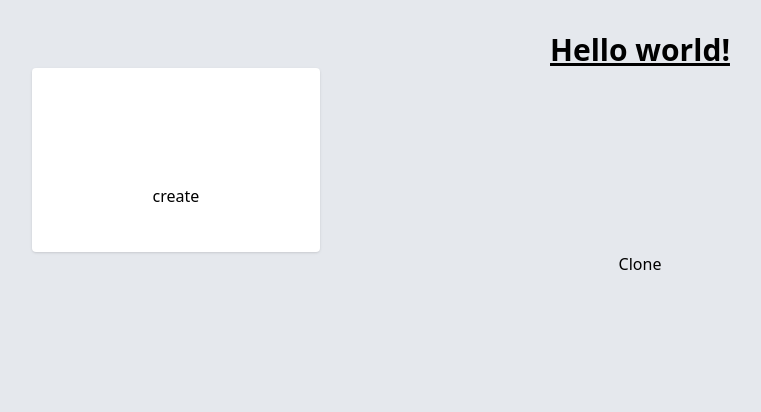
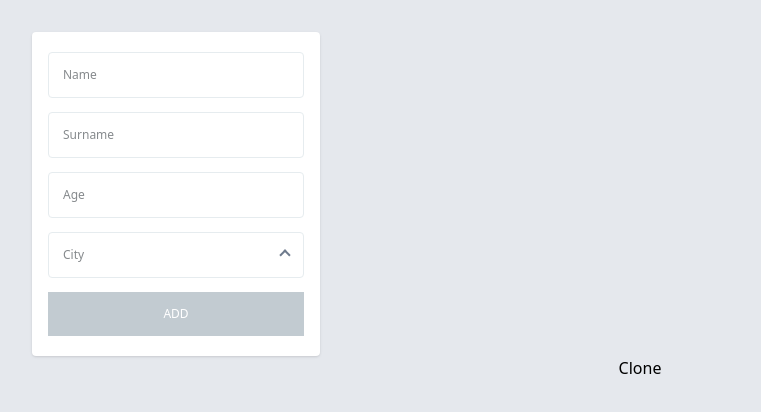
Before and after one commit to Gerasik/Test-tables, a React (Vite) app: page / in a window 1280 px wide. Shown: the top 412 px of the page, without its empty margins (0-761 px from the left). Built offline with nearby package versions, Linux system fonts and the light colour scheme.

Commit message:
add create form

```diff
--- a/src/App.tsx
+++ b/src/App.tsx
@@ -5,7 +5,6 @@ import Form from "components/Form"
 function App() {
   return (
     <div className="App">
-      <h1 className="text-3xl font-bold underline">Hello world!</h1>
       <Form />
       <Table />
     </div>
--- /dev/null
+++ b/src/components/Button.tsx
@@ -0,0 +1,29 @@
+import { ReactNode } from "react"
+import classNames from "classnames"
+
+interface Props {
+  children: ReactNode
+  disabled: boolean
+  type?: HTMLButtonElement["type"]
+}
+
+const Button = ({ children, disabled, type = "button" }: Props) => {
+  return (
+    <button
+      type={type}
+      className={classNames(
+        "uppercase text-xs py-3.5 bg-theme-button-primaryfont-bold text-white transition-colors",
+        {
+          "bg-theme-button-primary cursor-pointer hover:bg-theme-button-primary/70 active:bg-theme-button-primary/50":
+            !disabled,
+          "bg-theme-button-primary-disabled cursor-default pointer-events-none":
+            disabled,
+        }
+      )}
+    >
+      {children}
+    </button>
+  )
+}
+
+export default Button
--- /dev/null
+++ b/src/components/FieldContainer.tsx
@@ -0,0 +1,19 @@
+import { ReactNode } from "react"
+
+interface Props {
+  fieldError?: string
+  children: ReactNode
+}
+
+const FieldContainer = ({ fieldError, children }: Props) => {
+  return (
+    <div className="flex flex-col items-stretch">
+      {children}
+      {fieldError && (
+        <span className="text-red-500 text-xs text-left">{fieldError}</span>
+      )}
+    </div>
+  )
+}
+
+export default FieldContainer
--- a/src/components/Form.tsx
+++ b/src/components/Form.tsx
@@ -1,45 +1,101 @@
-import { useRef } from "react"
-import tablesStore, { IData } from "store/data"
+import InputText from "./InputText"
+import { Controller, SubmitHandler, useForm } from "react-hook-form"
+import { yupResolver } from "@hookform/resolvers/yup"
+import { DataItem, dataItemSchema } from "schema/data"
+import FieldContainer from "./FieldContainer"
+import Dropdown from "./Dropdown"
+import tablesStore from "store/data"
+import Button from "./Button"
+import { v4 as uuidv4 } from "uuid"
+
+const cityOptions = ["Riga", "Daugavpils", "Jūrmala", "Ventspils"]
 
 const Form = () => {
-  const refName = useRef<HTMLInputElement>(null)
-  const refSurname = useRef<HTMLInputElement>(null)
-  const refAge = useRef<HTMLInputElement>(null)
-  const refCity = useRef<HTMLInputElement>(null)
+  const {
+    handleSubmit,
+    control,
+    reset,
+    formState: { errors, isValid },
+  } = useForm<DataItem>({
+    mode: "onChange",
+    resolver: yupResolver(dataItemSchema),
+  })
 
-  const onFormSubmit = (e: React.FormEvent<HTMLFormElement>) => {
-    if (
-      refName.current &&
-      refSurname.current &&
-      refAge.current &&
-      refCity.current
-    ) {
-      e.preventDefault()
-      const newRowData: IData = {
-        id: new Date().valueOf(),
-        name: refName.current.value,
-        surname: refSurname.current.value,
-        age: +refAge.current.value,
-        city: refCity.current.value,
-      }
-      tablesStore.addRow(newRowData)
-      refName.current.value = ""
-      refSurname.current.value = ""
-      refAge.current.value = ""
-      refCity.current.value = ""
-    }
+  const onSubmit: SubmitHandler<DataItem> = (data) => {
+    const dataWithUniqueId = { ...data, id: uuidv4() }
+    tablesStore.addRow(dataWithUniqueId)
+    reset()
   }
 
   return (
-    <div className="rounded bg-white shadow px-4 py-5 max-w-72">
-      <form className="flex flex-col" onSubmit={onFormSubmit}>
-        <input type="text" required ref={refName} />
-        <input type="text" required ref={refSurname} />
-        <input type="text" required ref={refAge} />
-        <input type="text" required ref={refCity} />
-        <button type="submit">create</button> <br />
-      </form>
-    </div>
+    <form
+      onSubmit={handleSubmit(onSubmit)}
+      className="rounded bg-white shadow px-4 py-5 max-w-72 flex flex-col gap-3.5"
+    >
+      <FieldContainer fieldError={errors.name?.message}>
+        <Controller
+          name="name"
+          control={control}
+          rules={{ required: true }}
+          render={({ field }) => (
+            <InputText
+              value={field.value || ""}
+              onChange={field.onChange}
+              placeholder="Name"
+            />
+          )}
+        />
+      </FieldContainer>
+      <FieldContainer fieldError={errors.surname?.message}>
+        <Controller
+          name="surname"
+          control={control}
+          rules={{ required: true }}
+          render={({ field }) => (
+            <InputText
+              value={field.value || ""}
+              onChange={field.onChange}
+              placeholder="Surname"
+            />
+          )}
+        />
+      </FieldContainer>
+      <FieldContainer fieldError={errors.age?.message}>
+        <Controller
+          name="age"
+          control={control}
+          rules={{ required: true }}
+          render={({ field }) => (
+            <InputText
+              value={field.value || ""}
+              onChange={field.onChange}
+              placeholder="Age"
+              type="number"
+              min={0}
+              max={100}
+            />
+          )}
+        />
+      </FieldContainer>
+      <FieldContainer fieldError={errors.city?.message}>
+        <Controller
+          name="city"
+          control={control}
+          rules={{ required: true }}
+          render={({ field }) => (
+            <Dropdown
+              value={field.value || ""}
+              onChange={field.onChange}
+              placeholder="City"
+              options={cityOptions}
+            />
+          )}
+        />
+      </FieldContainer>
+      <Button disabled={!isValid} type="submit">
+        Add
+      </Button>
+    </form>
   )
 }
 
--- /dev/null
+++ b/src/schema/data.ts
@@ -0,0 +1,21 @@
+import * as yup from "yup"
+
+export const dataItemSchema = yup
+  .object({
+    id: yup.string().required(),
+    name: yup
+      .string()
+      .matches(/^[a-zA-Z'-]+$/, "The name must contain only letters!")
+      .max(32)
+      .required(),
+    surname: yup
+      .string()
+      .matches(/^[a-zA-Z'-]+$/, "The surname must contain only letters!")
+      .max(32)
+      .required(),
+    age: yup.number().min(0).max(100).required(),
+    city: yup.string().required(),
+  })
+  .required()
+
+export type DataItem = yup.InferType<typeof dataItemSchema>
--- a/src/store/data.ts
+++ b/src/store/data.ts
@@ -1,15 +1,8 @@
 import { Subject } from "rxjs"
-
-export interface IData {
-  id: number
-  name: string
-  surname: string
-  age: number
-  city: string
-}
+import { DataItem } from "schema/data"
 
 export interface tablesStoreData {
-  data: IData[][]
+  data: DataItem[][]
 }
 
 const subject = new Subject<tablesStoreData>()
@@ -37,14 +30,14 @@ const tablesStore = {
     }
     subject.next(state)
   },
-  addRow: (newRowData: IData) => {
+  addRow: (newRowData: DataItem) => {
     state = {
       ...state,
       data: [[...state.data[0], newRowData], ...state.data.slice(1)],
     }
     subject.next(state)
   },
-  deleteRow: (arrayIndex: number, rowId: number) => {
+  deleteRow: (arrayIndex: number, rowId: string) => {
     const newData = [...state.data]
     newData[arrayIndex] = newData[arrayIndex].filter(
       (item) => item.id !== rowId
--- a/tailwind.config.js
+++ b/tailwind.config.js
@@ -2,7 +2,15 @@
 export default {
   content: ["./index.html", "./src/**/*.{js,ts,jsx,tsx}"],
   theme: {
-    extend: {},
+    extend: {
+      colors: {
+        "theme-border": "#E6ECEF",
+        "color-alt": "#868A8D",
+        "color-icon": "#6F7B8D",
+        "theme-button-primary": "#1493FE",
+        "theme-button-primary-disabled": "#C2CBD1",
+      },
+    },
   },
   plugins: [],
 }
--- a/tsconfig.json
+++ b/tsconfig.json
@@ -23,7 +23,8 @@
     "baseUrl": "./src",
     "paths": {
       "components/*": ["components/*"],
-      "store/*": ["store/*"]
+      "store/*": ["store/*"],
+      "schema/*": ["schema/*"]
     }
   },
   "include": ["src"],
--- a/vite.config.ts
+++ b/vite.config.ts
@@ -8,6 +8,7 @@ export default defineConfig({
     alias: {
       components: "/src/components",
       store: "/src/store",
+      schema: "/src/schema",
     },
   },
 })
```
Also changed, not shown: package.json (+6 -1 lines), 1 other file (tests, documents, lock files or other folders).
